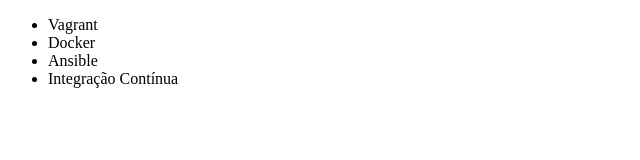
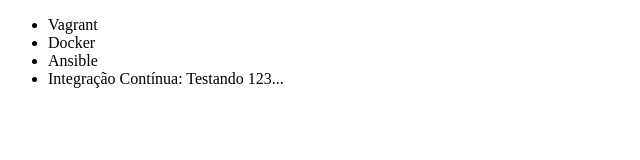
Before and after one commit to leduarte01/cursos-alura, a plain HTML site: page index.html in a window 1280 px wide. Shown: the full height of the page, 0-640 px from the left. Drawn offline with Linux system fonts and the light colour scheme.

Commit message:
Teste de commit

```diff
--- a/index.html
+++ b/index.html
@@ -9,7 +9,7 @@
         <li>Vagrant</li>
         <li>Docker</li>
         <li>Ansible</li>
-        <li>Integração Contínua</li>
+        <li>Integração Contínua: Testando 123...</li>
     </ul>
 </body>
 </html>
```
